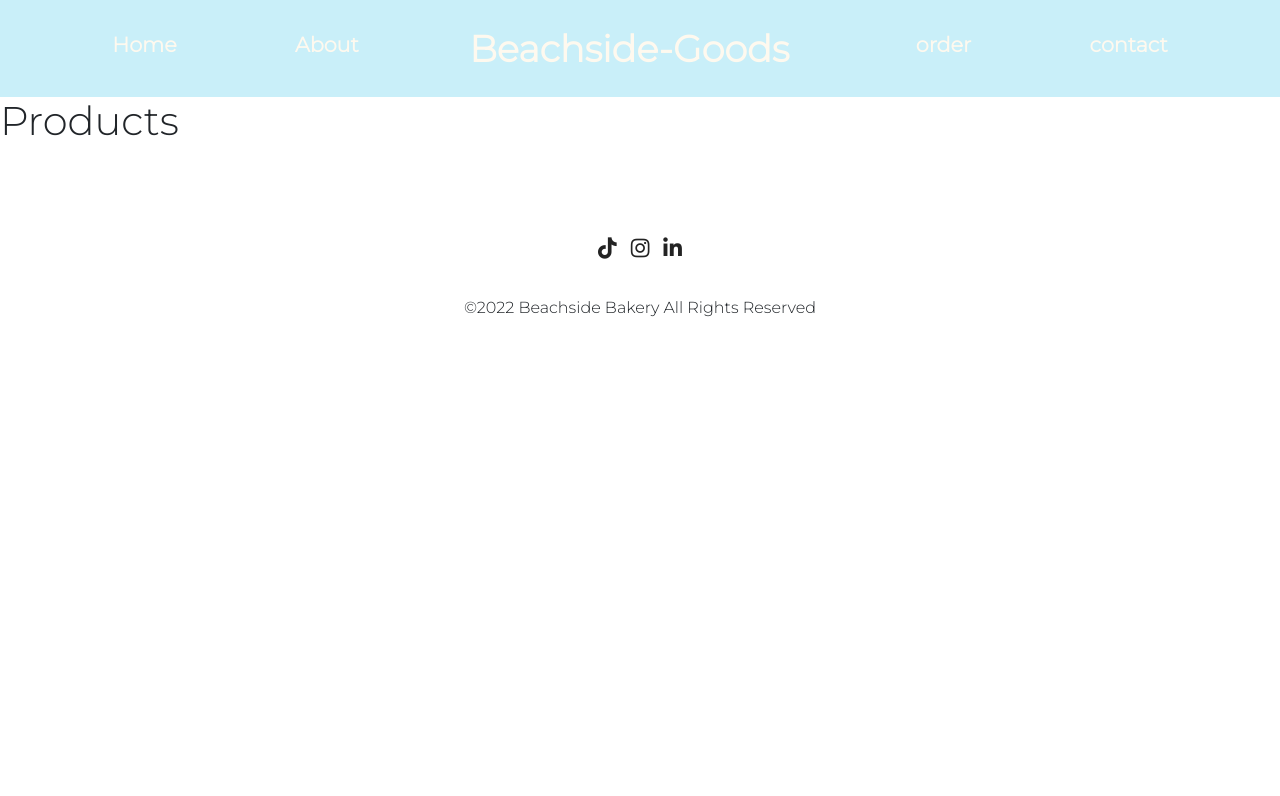
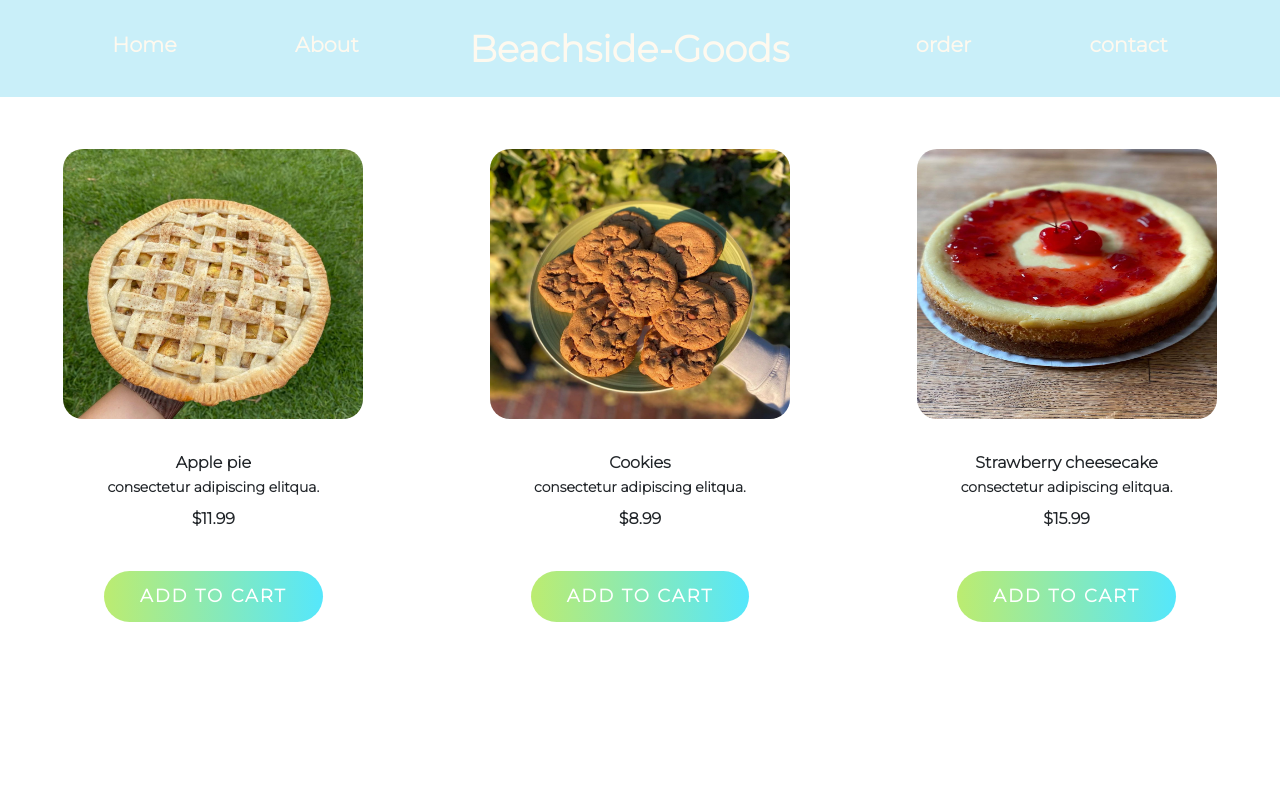
Before and after one commit to gleny4001/beachside-bakery, a React (Create React App) app: page /product in a window 1280 px wide. Shown: the top 796 px of the page. Built offline with nearby package versions, Linux system fonts and the light colour scheme; a web font is replaced by a local one.

Commit message:
Add product page

```diff
--- a/public/styles.css
+++ b/public/styles.css
@@ -147,8 +147,8 @@ ul.navbar-nav {
 
 /* Featured */
 .feature-container {
+  text-align: center;
   padding: 6vh 4vh 8vh;
-  text-align: center;
 }
 
 .feature-title {
@@ -166,24 +166,20 @@ ul.navbar-nav {
   padding: 0;
   margin: 0;
   width: 16vw;
-  min-width: 200px;
+  min-width: 300px;
   height: 17vw;
-  min-height: 210px;
+  min-height: 270px;
   border-radius: 20px;
   background-color: white;
 }
 
 .product-card {
+  text-align: center;
   margin: 20px 0;
   border-radius: 20px;
-  min-width: 200px;
+  min-width: 300px;
   width: 16vw;
   transition: 0.3s;
-}
-
-.product-card:hover {
-  box-shadow: 0 4px 20px 0 rgba(34, 68, 123, 0.2);
-  cursor: pointer;
 }
 
 .product-content {
@@ -413,3 +409,18 @@ ul.navbar-nav {
   background-color: black;
   border-radius: 50%;
 }
+
+/* ProductCard */
+.feature-items.product-page {
+  margin: 2rem 2rem;
+  max-width: 80%;
+}
+
+.product-page .product-card:hover {
+  box-shadow: 0 4px 20px 0 rgba(34, 68, 123, 0.2);
+  cursor: pointer;
+}
+
+.product-page .order-button {
+  background: linear-gradient(90deg, #bcec70, #55e7fc);
+}
--- a/src/components/App.jsx
+++ b/src/components/App.jsx
@@ -1,7 +1,7 @@
 import Home from "./Home";
 import About from "./About";
 import Navbar from "./Navbar";
-import Product from "./Product";
+import Product from "./product/Product";
 import Footer from "./Footer";
 import { Routes, Route } from "react-router-dom";
 
--- a/src/components/Header.jsx
+++ b/src/components/Header.jsx
@@ -1,5 +1,6 @@
 import React from "react";
 import headerImg from "../images/header-img/header-pie-img.jpg";
+import { Link } from "react-router-dom";
 
 function Header() {
   return (
@@ -13,9 +14,11 @@ function Header() {
             labore et dolore magna aliqua.
           </h5>
           <div class="button-container">
-            <a class="order-button" href="">
-              Order now
-            </a>
+            <Link to="product">
+              <a class="order-button" href="">
+                Order now
+              </a>
+            </Link>
           </div>
         </div>
       </div>
--- a/src/components/Home.jsx
+++ b/src/components/Home.jsx
@@ -3,6 +3,7 @@ import Featured from "./Featured";
 import Overview from "./Overview";
 import Event from "./Event";
 import Contact from "./Contact";
+import Product from "./product/Product";
 
 function Home() {
   return (
--- a/src/components/Product.jsx
+++ /dev/null
@@ -1,11 +0,0 @@
-import React from "react";
-
-function Product() {
-  return (
-    <div>
-      <h1>Products</h1>
-    </div>
-  );
-}
-
-export default Product;
--- /dev/null
+++ b/src/components/product/Product.jsx
@@ -0,0 +1,27 @@
+import React from "react";
+import ProductCard from "./ProductCard";
+import productData from "./productData";
+
+function createProduct(contents) {
+  return (
+    <ProductCard
+      id={contents.id}
+      img={contents.img}
+      key={contents.id}
+      alt={contents.alt}
+      productName={contents.name}
+      productDesc={contents.desc}
+      price={contents.price}
+      button={contents.button}
+    />
+  );
+}
+function Product(props) {
+  return (
+    <div class="product-container">
+      <dl class="feature-items">{productData.map(createProduct)}</dl>
+    </div>
+  );
+}
+
+export default Product;
--- /dev/null
+++ b/src/components/product/ProductCard.jsx
@@ -0,0 +1,21 @@
+import React from "react";
+
+function ProductCard(props) {
+  return (
+    <dl class="feature-items product-page">
+      <div class="product-card">
+        <img class="feature-image" src={props.img} alt={props.alt} />
+        <dt class="product-content">
+          <span class="product-title">{props.productName}</span>
+          <dd>
+            <span class="product-excerpt">{props.productDesc}</span>
+          </dd>
+          <span>{props.price}</span>
+          <a class="order-button">{props.button}</a>
+        </dt>
+      </div>
+    </dl>
+  );
+}
+
+export default ProductCard;
--- /dev/null
+++ b/src/components/product/productData.js
@@ -0,0 +1,60 @@
+import product from "../../images";
+
+const productData = [
+  {
+    id: 1,
+    img: product[0],
+    alt: "Apple pie",
+    name: "Apple pie",
+    desc: "consectetur adipiscing elitqua.",
+    price: "$11.99",
+    button: "Add to Cart"
+  },
+  {
+    id: 2,
+    img: product[1],
+    alt: "Cookie",
+    name: "Cookies",
+    desc: "consectetur adipiscing elitqua.",
+    price: "$8.99",
+    button: "Add to Cart"
+  },
+  {
+    id: 3,
+    img: product[2],
+    alt: "Strawberry cheesecake",
+    name: "Strawberry cheesecake",
+    desc: "consectetur adipiscing elitqua.",
+    price: "$15.99",
+    button: "Add to Cart"
+  },
+  {
+    id: 3,
+    img: product[3],
+    alt: "Strawberry cheesecake",
+    name: "Strawberry cheesecake",
+    desc: "consectetur adipiscing elitqua.",
+    price: "$15.99",
+    button: "Add to Cart"
+  },
+  {
+    id: 3,
+    img: product[4],
+    alt: "Strawberry cheesecake",
+    name: "Strawberry cheesecake",
+    desc: "consectetur adipiscing elitqua.",
+    price: "$15.99",
+    button: "Add to Cart"
+  },
+  {
+    id: 3,
+    img: product[5],
+    alt: "Strawberry cheesecake",
+    name: "Strawberry cheesecake",
+    desc: "consectetur adipiscing elitqua.",
+    price: "$15.99",
+    button: "Add to Cart"
+  }
+];
+
+export default productData;
```
